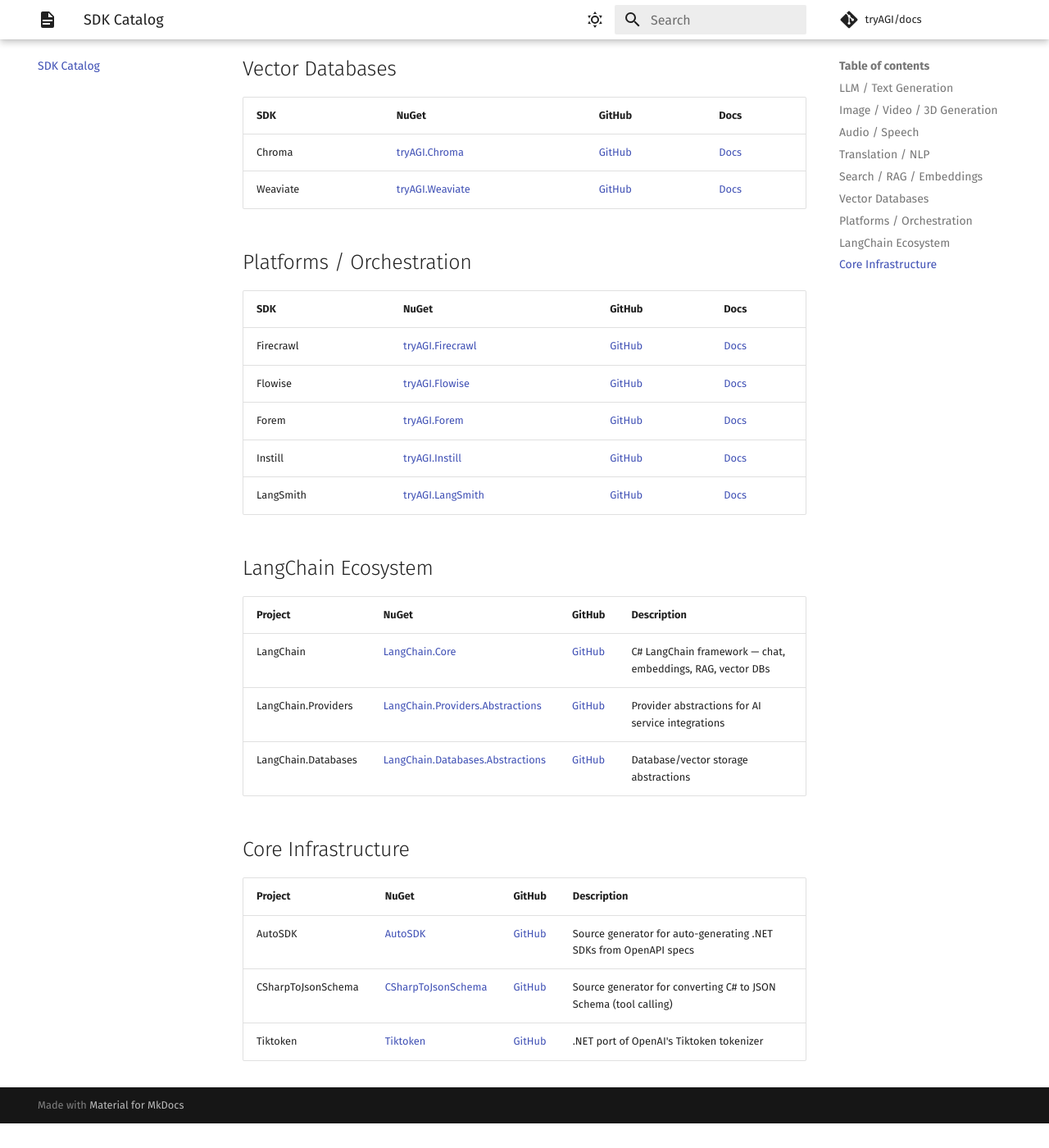
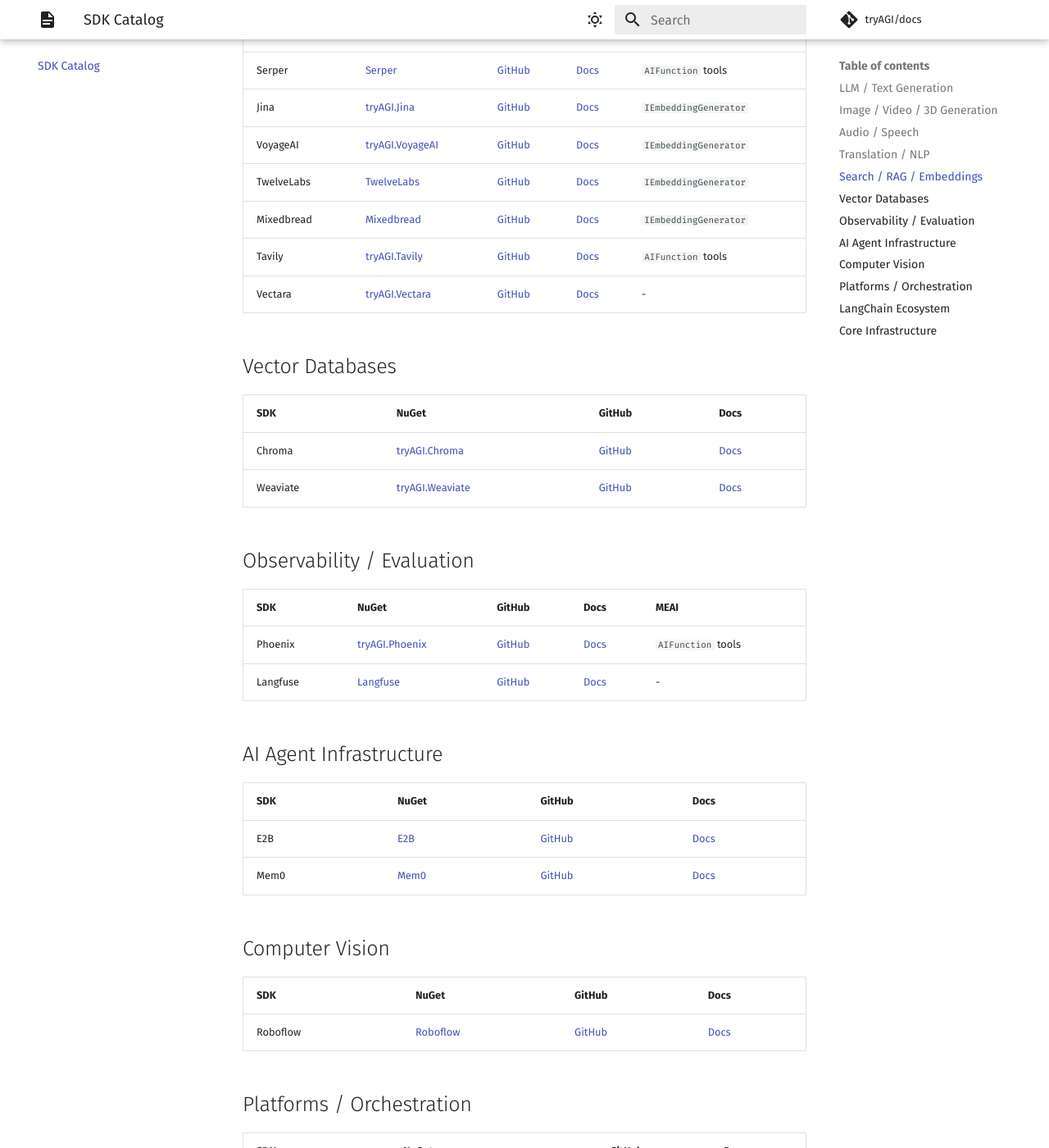
Before and after one commit to tryAGI/docs, an MkDocs documentation site: the page built from docs/sdks/index.md, in a window 1280 px wide and 1400 px high, scrolled down 2410 px. Shown: the whole window at 82% size. Built offline with MkDocs 1.6.1 and Material for MkDocs 9.7.7, drawn with Linux system fonts in a browser that asks for light colours; comment, search, counter and statistics services are not loaded; the version menu is left out; before the commit the page ends 3780 px from its top, so only the background shows below that; some of the changed text lies outside the part shown.

Commit message:
Add all missing SDKs to catalog
Added 14 SDKs across existing and new sections:
- LLM: Writer, Xai
- Image/Video/3D: BlackForestLabs
- Audio/Speech: Deepgram, Gladia, Cartesia, Ultravox
- Search/RAG: Mixedbread
- New sections: Observability (Phoenix, Langfuse), AI Agent
  Infrastructure (E2B, Mem0), Computer Vision (Roboflow)

Co-Authored-By: Claude Opus 4.6 <noreply@anthropic.com>

```diff
--- a/docs/sdks/index.md
+++ b/docs/sdks/index.md
@@ -16,6 +16,8 @@ Complete listing of all tryAGI SDKs organized by category.
 | AI21 | [tryAGI.AI21](https://www.nuget.org/packages/tryAGI.AI21) | [GitHub](https://github.com/tryAGI/AI21) | [Docs](https://tryagi.github.io/AI21/) | `IChatClient` |
 | Reka | [tryAGI.Reka](https://www.nuget.org/packages/tryAGI.Reka) | [GitHub](https://github.com/tryAGI/Reka) | [Docs](https://tryagi.github.io/Reka/) | `IChatClient` `ISpeechToTextClient` |
 | HuggingFace | [tryAGI.HuggingFace](https://www.nuget.org/packages/tryAGI.HuggingFace) | [GitHub](https://github.com/tryAGI/HuggingFace) | [Docs](https://tryagi.github.io/HuggingFace/) | `IChatClient` `IEmbeddingGenerator` |
+| Writer | [tryAGI.Writer](https://www.nuget.org/packages/tryAGI.Writer) | [GitHub](https://github.com/tryAGI/Writer) | [Docs](https://tryagi.github.io/Writer/) | `IChatClient` |
+| Xai | [tryAGI.Xai](https://www.nuget.org/packages/tryAGI.Xai) | [GitHub](https://github.com/tryAGI/Xai) | [Docs](https://tryagi.github.io/Xai/) | via CustomProviders |
 | DeepInfra | [tryAGI.DeepInfra](https://www.nuget.org/packages/tryAGI.DeepInfra) | [GitHub](https://github.com/tryAGI/DeepInfra) | [Docs](https://tryagi.github.io/DeepInfra/) | via CustomProviders |
 
 ## Image / Video / 3D Generation
@@ -32,6 +34,7 @@ Complete listing of all tryAGI SDKs organized by category.
 | Runway | [tryAGI.Runway](https://www.nuget.org/packages/tryAGI.Runway) | [GitHub](https://github.com/tryAGI/Runway) | [Docs](https://tryagi.github.io/Runway/) |
 | StabilityAI | [tryAGI.StabilityAI](https://www.nuget.org/packages/tryAGI.StabilityAI) | [GitHub](https://github.com/tryAGI/StabilityAI) | [Docs](https://tryagi.github.io/StabilityAI/) |
 | Tripo | [tryAGI.Tripo](https://www.nuget.org/packages/tryAGI.Tripo) | [GitHub](https://github.com/tryAGI/Tripo) | [Docs](https://tryagi.github.io/Tripo/) |
+| BlackForestLabs | [BlackForestLabs](https://www.nuget.org/packages/BlackForestLabs) | [GitHub](https://github.com/tryAGI/BlackForestLabs) | [Docs](https://tryagi.github.io/BlackForestLabs/) |
 | Fal | [tryAGI.Fal](https://www.nuget.org/packages/tryAGI.Fal) | [GitHub](https://github.com/tryAGI/Fal) | [Docs](https://tryagi.github.io/Fal/) |
 
 ## Audio / Speech
@@ -40,6 +43,10 @@ Complete listing of all tryAGI SDKs organized by category.
 |-----|-------|--------|------|------|
 | ElevenLabs | [tryAGI.ElevenLabs](https://www.nuget.org/packages/tryAGI.ElevenLabs) | [GitHub](https://github.com/tryAGI/ElevenLabs) | [Docs](https://tryagi.github.io/ElevenLabs/) | `ISpeechToTextClient` |
 | AssemblyAI | [tryAGI.AssemblyAI](https://www.nuget.org/packages/tryAGI.AssemblyAI) | [GitHub](https://github.com/tryAGI/AssemblyAI) | [Docs](https://tryagi.github.io/AssemblyAI/) | `ISpeechToTextClient` |
+| Deepgram | [tryAGI.Deepgram](https://www.nuget.org/packages/tryAGI.Deepgram) | [GitHub](https://github.com/tryAGI/Deepgram) | [Docs](https://tryagi.github.io/Deepgram/) | `ISpeechToTextClient` |
+| Gladia | [Gladia](https://www.nuget.org/packages/Gladia) | [GitHub](https://github.com/tryAGI/Gladia) | [Docs](https://tryagi.github.io/Gladia/) | `ISpeechToTextClient` |
+| Cartesia | [Cartesia](https://www.nuget.org/packages/Cartesia) | [GitHub](https://github.com/tryAGI/Cartesia) | [Docs](https://tryagi.github.io/Cartesia/) | `ISpeechToTextClient` |
+| Ultravox | [Ultravox](https://www.nuget.org/packages/Ultravox) | [GitHub](https://github.com/tryAGI/Ultravox) | [Docs](https://tryagi.github.io/Ultravox/) | - |
 
 ## Translation / NLP
 
@@ -56,6 +63,7 @@ Complete listing of all tryAGI SDKs organized by category.
 | Jina | [tryAGI.Jina](https://www.nuget.org/packages/tryAGI.Jina) | [GitHub](https://github.com/tryAGI/Jina) | [Docs](https://tryagi.github.io/Jina/) | `IEmbeddingGenerator` |
 | VoyageAI | [tryAGI.VoyageAI](https://www.nuget.org/packages/tryAGI.VoyageAI) | [GitHub](https://github.com/tryAGI/VoyageAI) | [Docs](https://tryagi.github.io/VoyageAI/) | `IEmbeddingGenerator` |
 | TwelveLabs | [TwelveLabs](https://www.nuget.org/packages/TwelveLabs) | [GitHub](https://github.com/tryAGI/TwelveLabs) | [Docs](https://tryagi.github.io/TwelveLabs/) | `IEmbeddingGenerator` |
+| Mixedbread | [Mixedbread](https://www.nuget.org/packages/Mixedbread) | [GitHub](https://github.com/tryAGI/Mixedbread) | [Docs](https://tryagi.github.io/Mixedbread/) | `IEmbeddingGenerator` |
 | Tavily | [tryAGI.Tavily](https://www.nuget.org/packages/tryAGI.Tavily) | [GitHub](https://github.com/tryAGI/Tavily) | [Docs](https://tryagi.github.io/Tavily/) | `AIFunction` tools |
 | Vectara | [tryAGI.Vectara](https://www.nuget.org/packages/tryAGI.Vectara) | [GitHub](https://github.com/tryAGI/Vectara) | [Docs](https://tryagi.github.io/Vectara/) | - |
 
@@ -65,6 +73,26 @@ Complete listing of all tryAGI SDKs organized by category.
 |-----|-------|--------|------|
 | Chroma | [tryAGI.Chroma](https://www.nuget.org/packages/tryAGI.Chroma) | [GitHub](https://github.com/tryAGI/Chroma) | [Docs](https://tryagi.github.io/Chroma/) |
 | Weaviate | [tryAGI.Weaviate](https://www.nuget.org/packages/tryAGI.Weaviate) | [GitHub](https://github.com/tryAGI/Weaviate) | [Docs](https://tryagi.github.io/Weaviate/) |
+
+## Observability / Evaluation
+
+| SDK | NuGet | GitHub | Docs | MEAI |
+|-----|-------|--------|------|------|
+| Phoenix | [tryAGI.Phoenix](https://www.nuget.org/packages/tryAGI.Phoenix) | [GitHub](https://github.com/tryAGI/Phoenix) | [Docs](https://tryagi.github.io/Phoenix/) | `AIFunction` tools |
+| Langfuse | [Langfuse](https://www.nuget.org/packages/Langfuse) | [GitHub](https://github.com/tryAGI/Langfuse) | [Docs](https://tryagi.github.io/Langfuse/) | - |
+
+## AI Agent Infrastructure
+
+| SDK | NuGet | GitHub | Docs |
+|-----|-------|--------|------|
+| E2B | [E2B](https://www.nuget.org/packages/E2B) | [GitHub](https://github.com/tryAGI/E2B) | [Docs](https://tryagi.github.io/E2B/) |
+| Mem0 | [Mem0](https://www.nuget.org/packages/Mem0) | [GitHub](https://github.com/tryAGI/Mem0) | [Docs](https://tryagi.github.io/Mem0/) |
+
+## Computer Vision
+
+| SDK | NuGet | GitHub | Docs |
+|-----|-------|--------|------|
+| Roboflow | [Roboflow](https://www.nuget.org/packages/Roboflow) | [GitHub](https://github.com/tryAGI/Roboflow) | [Docs](https://tryagi.github.io/Roboflow/) |
 
 ## Platforms / Orchestration
 
```
